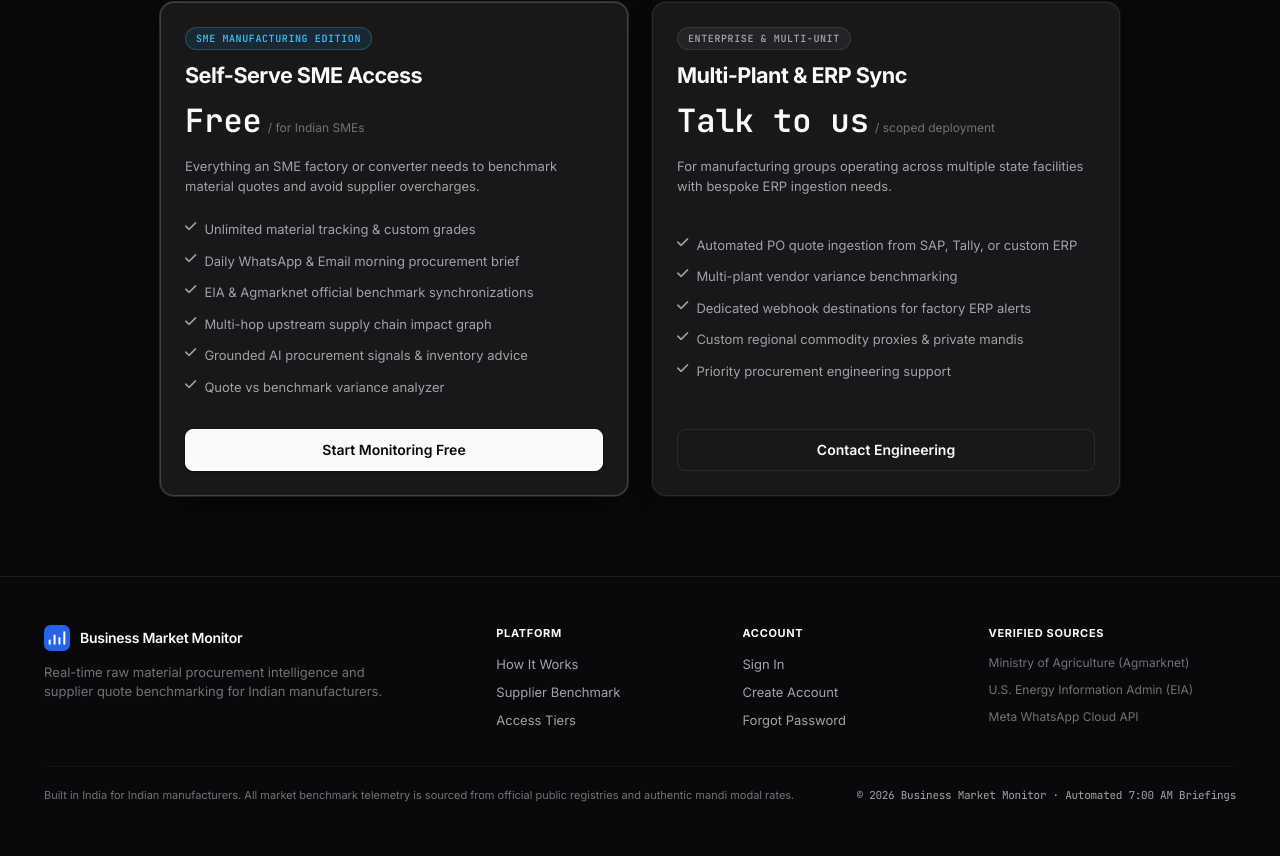
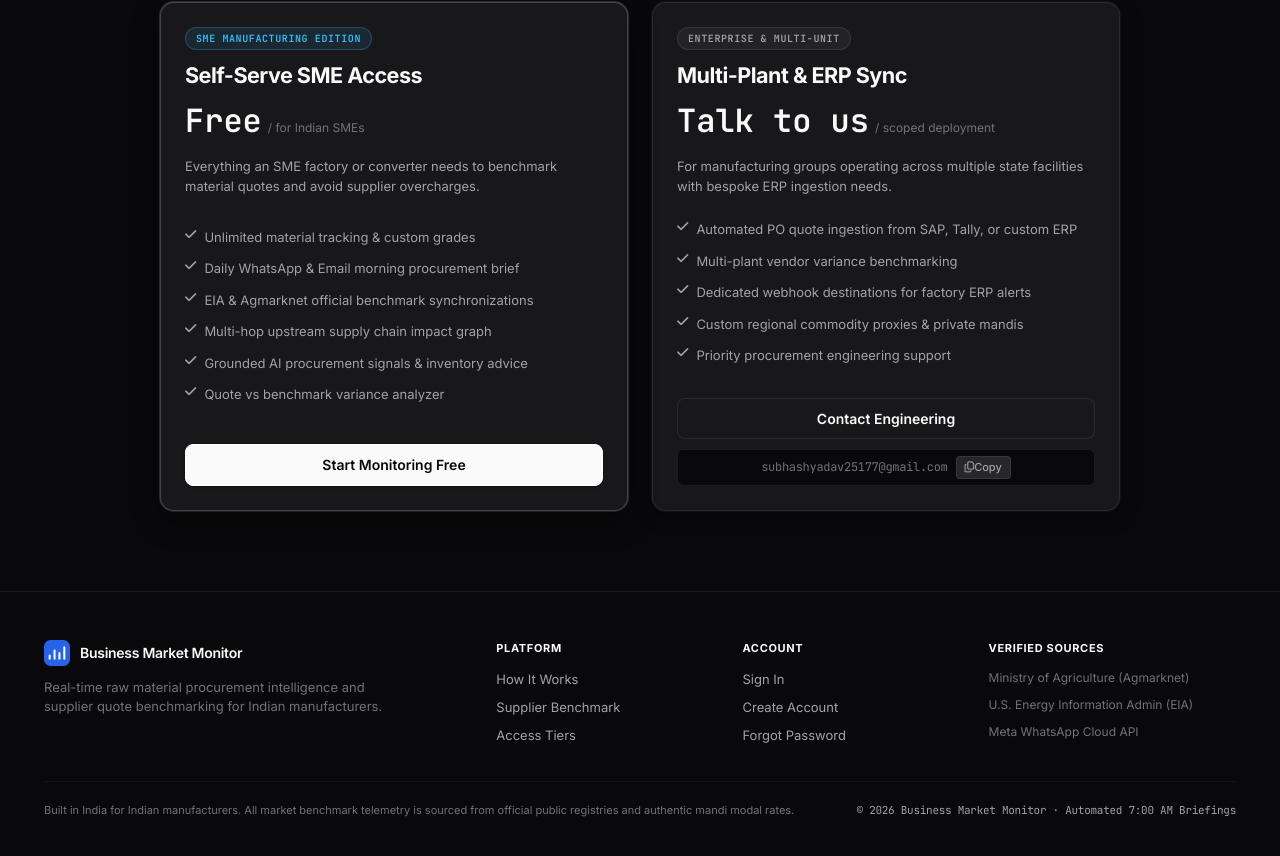
Before and after one commit to subhash446/business-market-monitor, a React (Vite) app in the folder frontend-react/: page / in a window 1280 px wide. Shown: the part 3042-3898 px from the top of the page. Built offline with nearby package versions, Linux system fonts and the light colour scheme; no server answers.

Commit message:
feat(landing): wire enterprise inquiry CTA to subhashyadav25177@gmail.com with copy fallback

```diff
--- a/frontend-react/src/components/landing/AccessTiers.jsx
+++ b/frontend-react/src/components/landing/AccessTiers.jsx
@@ -1,14 +1,48 @@
+import { useState } from 'react';
 import { Link } from 'react-router-dom';
+
+const ENTERPRISE_EMAIL = 'subhashyadav25177@gmail.com';
+const MAILTO_SUBJECT = 'Business Market Monitor — Multi-Plant & ERP Inquiry';
+const MAILTO_BODY = `Hi Subhash,
+
+We are interested in Multi-Plant & ERP Sync for Business Market Monitor.
+
+- Company Name:
+- Number of Plants / Locations:
+- Key Raw Materials Tracked:
+- Current ERP / Accounting Tool (e.g., Tally, SAP, Zoho):
+
+Thanks,`;
+
+const MAILTO_URL = `mailto:${ENTERPRISE_EMAIL}?subject=${encodeURIComponent(
+  MAILTO_SUBJECT
+)}&body=${encodeURIComponent(MAILTO_BODY)}`;
 
 /**
  * AccessTiers — Transparent, Honest Tier Comparison
  *
  * Rules:
  * - Free tier for Indian SME manufacturers (unlimited materials, alerts, WhatsApp)
- * - Custom tier for multi-plant ERP operations
+ * - Custom tier for multi-plant ERP operations with grounded direct email CTA
  * - Zero invented enterprise pricing
  */
 export function AccessTiers() {
+  const [copied, setCopied] = useState(false);
+
+  const handleCopyEmail = () => {
+    if (typeof navigator !== 'undefined' && navigator.clipboard?.writeText) {
+      navigator.clipboard
+        .writeText(ENTERPRISE_EMAIL)
+        .then(() => {
+          setCopied(true);
+          setTimeout(() => setCopied(false), 2000);
+        })
+        .catch(() => {
+          // Safe fallback if clipboard access is denied
+        });
+    }
+  };
+
   return (
     <section id="access" className="lp-section" aria-label="Transparent Access Options">
       <div className="lp-container">
@@ -113,11 +147,40 @@ export function AccessTiers() {
 
             <div className="lp-tier-action">
               <a
-                href="mailto:engineering@businessmarketmonitor.com?subject=Multi-Plant%20ERP%20Inquiry"
+                href={MAILTO_URL}
                 className="lp-btn lp-btn--secondary lp-btn--full"
               >
                 Contact Engineering
               </a>
+
+              <div className="lp-copy-email-row">
+                <span className="lp-copy-email-text font-mono">
+                  {ENTERPRISE_EMAIL}
+                </span>
+                <button
+                  type="button"
+                  className={`lp-copy-email-btn ${
+                    copied ? 'lp-copy-email-btn--copied' : ''
+                  }`}
+                  onClick={handleCopyEmail}
+                  aria-label={copied ? 'Email address copied' : 'Copy email address'}
+                >
+                  {copied ? (
+                    <>
+                      <i
+                        className="fa-solid fa-check text-emerald-400 mr-1"
+                        aria-hidden="true"
+                      />
+                      Copied ✓
+                    </>
+                  ) : (
+                    <>
+                      <i className="fa-regular fa-copy mr-1" aria-hidden="true" />
+                      Copy
+                    </>
+                  )}
+                </button>
+              </div>
             </div>
           </div>
         </div>
--- a/frontend-react/src/styles/landing.css
+++ b/frontend-react/src/styles/landing.css
@@ -1514,6 +1514,58 @@
 
 .lp-tier-action {
   padding-top: 8px;
+  display: flex;
+  flex-direction: column;
+  gap: 10px;
+}
+
+.lp-copy-email-row {
+  display: flex;
+  align-items: center;
+  justify-content: center;
+  gap: 8px;
+  padding: 6px 10px;
+  background-color: var(--lp-bg-base);
+  border: 1px solid var(--lp-border);
+  border-radius: 6px;
+  width: 100%;
+}
+
+.lp-copy-email-text {
+  font-size: 12px;
+  color: var(--lp-text-muted);
+  font-family: var(--font-mono, monospace);
+  overflow: hidden;
+  text-overflow: ellipsis;
+  white-space: nowrap;
+}
+
+.lp-copy-email-btn {
+  display: inline-flex;
+  align-items: center;
+  padding: 2px 8px;
+  background-color: var(--lp-bg-raised);
+  border: 1px solid var(--lp-border);
+  border-radius: 4px;
+  color: var(--lp-text-secondary);
+  font-size: 11px;
+  font-weight: 500;
+  cursor: pointer;
+  transition: all 140ms ease;
+  white-space: nowrap;
+  flex-shrink: 0;
+}
+
+.lp-copy-email-btn:hover {
+  color: var(--lp-text-primary);
+  background-color: var(--lp-bg-hover);
+  border-color: var(--lp-border-focus);
+}
+
+.lp-copy-email-btn--copied {
+  color: var(--lp-cost-down);
+  border-color: rgba(52, 211, 153, 0.35);
+  background-color: rgba(52, 211, 153, 0.1);
 }
 
 /* ── Footer ───────────────────────────────────────────────────────── */
```
Also changed, not shown: 1 other file (tests, documents, lock files or other folders).
